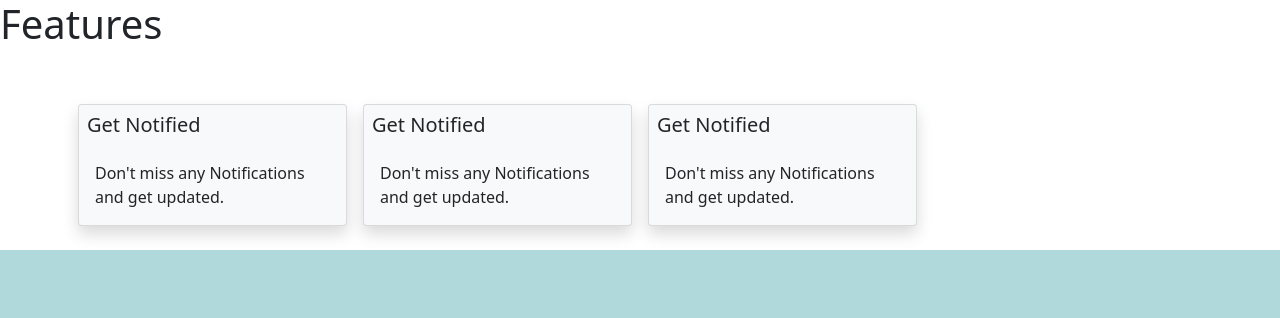
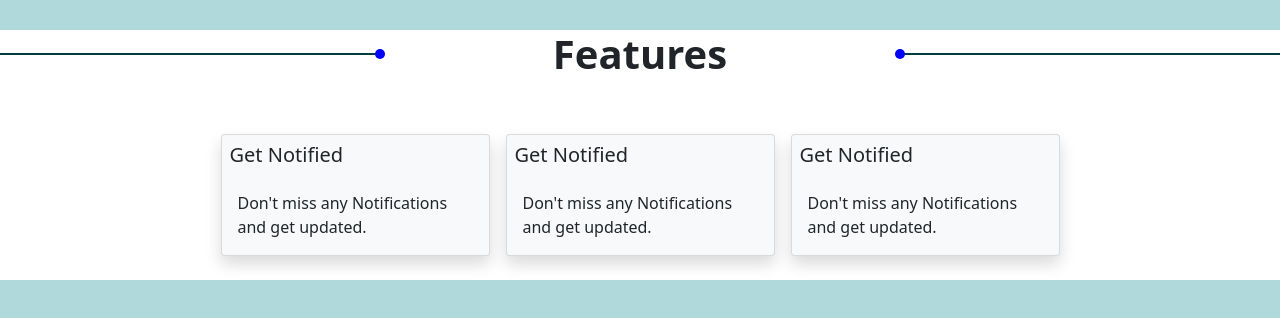
Before and after one commit to gdscnitp/charges-by-tenant, a Next.js app: page /components/Features in a window 1280 px wide. Shown: the top 318 px of the page. Built offline with nearby package versions, Linux system fonts and the light colour scheme.

Commit message:
Updated Hone page after resolving css conflict

```diff
--- a/styles/globals.css
+++ b/styles/globals.css
@@ -16,114 +16,112 @@ a {
   box-sizing: border-box;
 }
 
-.side{
+.side {
   background-color: white;
   margin-left: 450px;
   height: 100vh;
-  width:910px;
+  width: 910px;
   border-top-left-radius: 5%;
   border-bottom-left-radius: 5%;
 }
 
-.disp{
+.disp {
   font-weight: bold;
   display: flex;
   font-size: 35px;
   justify-content: space-around;
-  padding-top:110px;
+  padding-top: 110px;
   padding-left: 120px;
 }
 
-.disp1{
+.disp1 {
   font-weight: bold;
   display: flex;
   font-size: 35px;
   justify-content: space-around;
-  padding-top:110px;
+  padding-top: 110px;
   padding-left: 150px;
 }
 
-.p_icon2{
+.p_icon2 {
   display: flex;
   justify-content: center;
   padding-top: 20px;
 }
-.p_icon{
-  font-weight:500;
+.p_icon {
+  font-weight: 500;
   display: flex;
   font-size: 20px;
-  padding-top:50px;
+  padding-top: 50px;
   padding-left: 400px;
 }
 
-.p_icon1{
+.p_icon1 {
   display: flex;
   padding-left: 30px;
 }
 
-.p_form-group{
+.p_form-group {
   display: flex;
   justify-content: center;
   padding-top: 50px;
   padding-left: 150px;
 }
 
-.p_input{
-  height:35px; width:300px;
+.p_input {
+  height: 35px;
+  width: 300px;
 }
 
-input:focus{
+input:focus {
   outline: none;
 }
 
-    .fishes
-    {
-      position:absolute;
+.fishes {
+  position: absolute;
   top: 10px;
   left: 10px;
   z-index: 1;
 }
 
-    .fish
-    {
-      position:absolute;
+.fish {
+  position: absolute;
   top: 11px;
   left: 15px;
   z-index: 2;
 }
-.home{
-  position:absolute;
-  width:80px;
-  height:80px;
-  top:20px;
-  left:20px;
+.home {
+  position: absolute;
+  width: 80px;
+  height: 80px;
+  top: 20px;
+  left: 20px;
 }
-.p_img{
-  position:absolute;
-  width:450px;
-  height:400px;
-  top:110px;
-  left:195px;
+.p_img {
+  position: absolute;
+  width: 450px;
+  height: 400px;
+  top: 110px;
+  left: 195px;
   z-index: 0;
 }
 
-
-.p_img1{
-  position:absolute;
-  width:450px;
-  height:400px;
-  top:110px;
-  left:177px;
+.p_img1 {
+  position: absolute;
+  width: 450px;
+  height: 400px;
+  top: 110px;
+  left: 177px;
 }
 
-.p_btn1{
+.p_btn1 {
   display: flex;
   justify-content: space-around;
   position: inherit;
   padding-top: 50px;
 }
 
-#p_btn1{
+#p_btn1 {
   border: none;
   color: white;
   padding: 15px 32px;
@@ -134,89 +132,110 @@ input:focus{
   margin: 4px 2px;
   cursor: pointer;
   border-radius: 7px;
-  background-color:#52C6C6;
+  background-color: #52c6c6;
 }
 
-
-i.fa-user{ position: relative; top: 10px; padding-right: 5px;}
-i.fa-envelope{ position: relative; top: 10px; padding-right: 5px; }
-i.fa-phone-square-alt{ position: relative; top: 10px; padding-right: 5px;}
-i.fa-lock{ position: relative; top: 10px; padding-right: 5px;}
+i.fa-user {
+  position: relative;
+  top: 10px;
+  padding-right: 5px;
+}
+i.fa-envelope {
+  position: relative;
+  top: 10px;
+  padding-right: 5px;
+}
+i.fa-phone-square-alt {
+  position: relative;
+  top: 10px;
+  padding-right: 5px;
+}
+i.fa-lock {
+  position: relative;
+  top: 10px;
+  padding-right: 5px;
+}
 
 /*Total Charges Page*/
-.top_head{
+.top_head {
   display: flex;
   justify-content: center;
-  width:100%;
+  width: 100%;
   height: 50px;
   font-weight: bold;
   font-size: 28px;
   color: white;
-  background-color: #023C40;
+  background-color: #023c40;
 }
-.heading{
+.heading {
   height: 100vh;
   background-color: white;
 }
 
-.card1{
-  height:240px;
-  width:290px;
-  margin:20px;
+.card1 {
+  height: 240px;
+  width: 290px;
+  margin: 20px;
   background-color: #eff2f5;
   border-radius: 7px;
 }
 
-.cardb{
+.cardb {
   padding: 20px;
   margin: 5px;
 }
-.tc{
-  position:absolute;
-  width:450px;
-  height:400px;
-  top:161px;
-  left:900px;
+.tc {
+  position: absolute;
+  width: 450px;
+  height: 400px;
+  top: 161px;
+  left: 900px;
 }
 
 /*Different charges page*/
 .label {
-    justify-content:space-around;
+  justify-content: space-around;
   color: white;
-    width:200px;
+  width: 200px;
   font-size: 22px;
-    margin:15px 70px 15px 15px;
+  margin: 15px 70px 15px 15px;
   background-color: #ff9800;
   padding: 8px 0px 8px 20px;
-    display:inline-block;
+  display: inline-block;
   font-family: Arial;
-    border-radius:7px;
+  border-radius: 7px;
 }
-  .charges{
-    margin:70px;
+.charges {
+  margin: 70px;
   padding-left: 150px;
 }
 
-  .ip{ padding-left:58px; width:170px; height: 50px; background-color: #eff2f5; border-radius: 5px; border: 1px solid ;}
-  .dc{
-    position:absolute;
-    width:450px;
-    height:400px;
-    top:60px;
-    left:910px;
+.ip {
+  padding-left: 58px;
+  width: 170px;
+  height: 50px;
+  background-color: #eff2f5;
+  border-radius: 5px;
+  border: 1px solid;
+}
+.dc {
+  position: absolute;
+  width: 450px;
+  height: 400px;
+  top: 60px;
+  left: 910px;
 }
 
-  .btn2{
+.btn2 {
   display: flex;
   position: inherit;
   padding-top: 80px;
   padding-left: 150px;
-
 }
 
-  #btn2{
+#btn2 {
   border: none;
-    width:200px;
+  width: 200px;
   color: white;
   padding: 15px 32px;
   text-align: center;
@@ -226,5 +245,197 @@ i.fa-lock{ position: relative; top: 10px; padding-right: 5px;}
   margin: 4px 2px;
   cursor: pointer;
   border-radius: 20px;
-    background-color:#009dae;
+  background-color: #009dae;
 }
+
+/* Anuj Code */
+.a-parent {
+  background-image: url("../public/images/homePage.png");
+  background-size: cover;
+  height: 52vw;
+  position: relative;
+}
+
+.a-text {
+  color: white;
+  position: absolute;
+}
+
+.a-head-text {
+  width: 55vw;
+  left: 79px;
+  top: 10vw;
+  font-weight: bold;
+  font-size: 5vw;
+  line-height: 110%;
+}
+
+.a-start-button {
+  background-image: linear-gradient(
+    92.88deg,
+    #f49f3f 9.16%,
+    #f49f3f 43.89%,
+    #f49f3f 64.72%
+  );
+  border-radius: 40px;
+  color: #ffffff;
+  cursor: pointer;
+  font-size: 30px;
+  font-weight: 500;
+  text-align: center;
+  padding: 5px 50px;
+
+  text-shadow: #ff8800 0 3px 8px;
+  width: 290px;
+  position: absolute;
+  top: 25vw;
+  left: 120px;
+}
+
+.a-start-button:hover {
+  box-shadow: rgba(80, 63, 205, 0a-5) 0 1px 30px;
+  transition-duration: 0a-1s;
+}
+
+.a-heading {
+  font-weight: bold;
+  margin-top: 30px;
+  display: flex;
+  align-items: center;
+  justify-content: center;
+}
+
+.a-left {
+  position: absolute;
+  width: 30vw;
+  height: 0px;
+  left: 0px;
+  border-bottom: 2px solid #023c40;
+}
+
+.a-left::after {
+  position: absolute;
+  content: "";
+  height: 10px;
+  width: 10px;
+  background: blue;
+  border-radius: 50%;
+  right: -1px;
+  top: -3.7px;
+}
+
+.a-right {
+  position: absolute;
+  width: 30vw;
+  height: 0px;
+  right: 0px;
+  border-bottom: 2px solid #023c40;
+}
+
+.a-right::before {
+  position: absolute;
+  content: "";
+  height: 10px;
+  width: 10px;
+  background: blue;
+  border-radius: 50%;
+  left: -1px;
+  top: -3.7px;
+}
+
+.a-features-container {
+  margin-top: 40px;
+  display: flex;
+  justify-content: center;
+  align-items: center;
+}
+
+.a-signin-cards {
+  display: flex;
+  justify-content: center;
+}
+
+.a-card-inner-text {
+  background: #009dae;
+  border-radius: 0 0 20px 20px !important;
+}
+
+.a-signin-cards-width {
+  width: 20vw;
+  border-radius: 20px !important;
+}
+
+.a-container {
+  display: flex;
+  justify-content: center;
+}
+
+.a-display-flex-cards {
+  display: flex;
+  justify-content: space-evenly;
+}
+
+.a-feature-card {
+  min-width: 20vw;
+}
+
+.a-signin-cards-image {
+  height: 300px;
+  object-fit: contain;
+}
+
+.a-make-center {
+  display: flex;
+  justify-content: center;
+  align-items: center;
+  text-align: center;
+  align-self: center;
+  position: relative;
+}
+
+.a-signin-card-button {
+  background: #ff8800 !important;
+  color: #ffffff !important;
+  font-weight: 700 !important;
+}
+
+.a-make-center::before {
+  content: "SignIn as";
+  font-size: 12px;
+  font-weight: 600;
+  color: white;
+  position: absolute;
+  top: -16px;
+  left: 5vw;
+  position: absolute;
+}
+
+@media (max-width: 768px) {
+  .a-start-button {
+    width: 39vw;
+    font-size: 4vw;
+    left: 20vw;
+    padding: 3px 5px;
+  }
+
+  .a-display-flex-cards {
+    flex-direction: column;
+  }
+
+  .a-signin-cards-width {
+    width: 200px;
+    padding: 0px;
+  }
+
+  .a-heading {
+    font-size: 7vw;
+  }
+
+  .a-feature-card {
+    min-width: 40vw;
+  }
+
+  .a-signin-cards-image {
+    height: 100px;
+  }
+}
```
Lines whose indentation alone changed are shown as unchanged.
